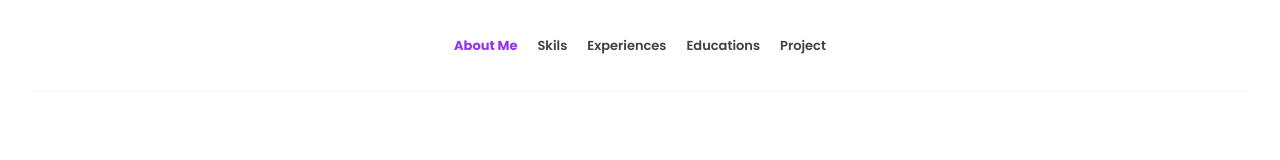
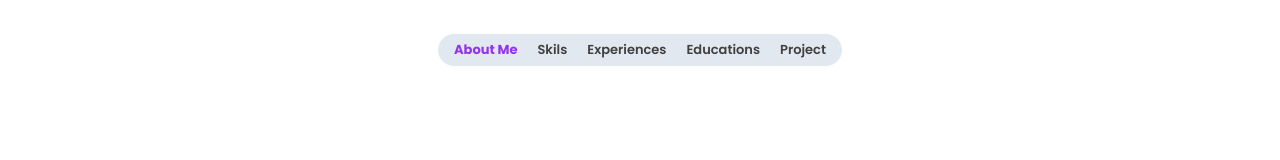
Before and after one commit to mahardikakdenie/resume, a Nuxt app: page / in a window 1280 px wide. Shown: the top 160 px of the page. Built offline with nearby package versions, Linux system fonts and the light colour scheme.

Commit message:
navbar style

```diff
--- a/components/Navbar.vue
+++ b/components/Navbar.vue
@@ -6,9 +6,7 @@
 			class="mx-auto max-w-container px-4 sm:px-6 lg:px-8">
 			<div
 				class="relative flex items-center justify-center py-[2.125rem]">
-				<div
-					class="absolute inset-x-0 bottom-0 h-px bg-slate-900/5"></div>
-				<div class="flex gap-5">
+				<div class="flex gap-5 bg-slate-200 px-4 py-1 rounded-3xl">
 					<div
 						v-for="(list, index) in lists"
 						:key="index"
```
